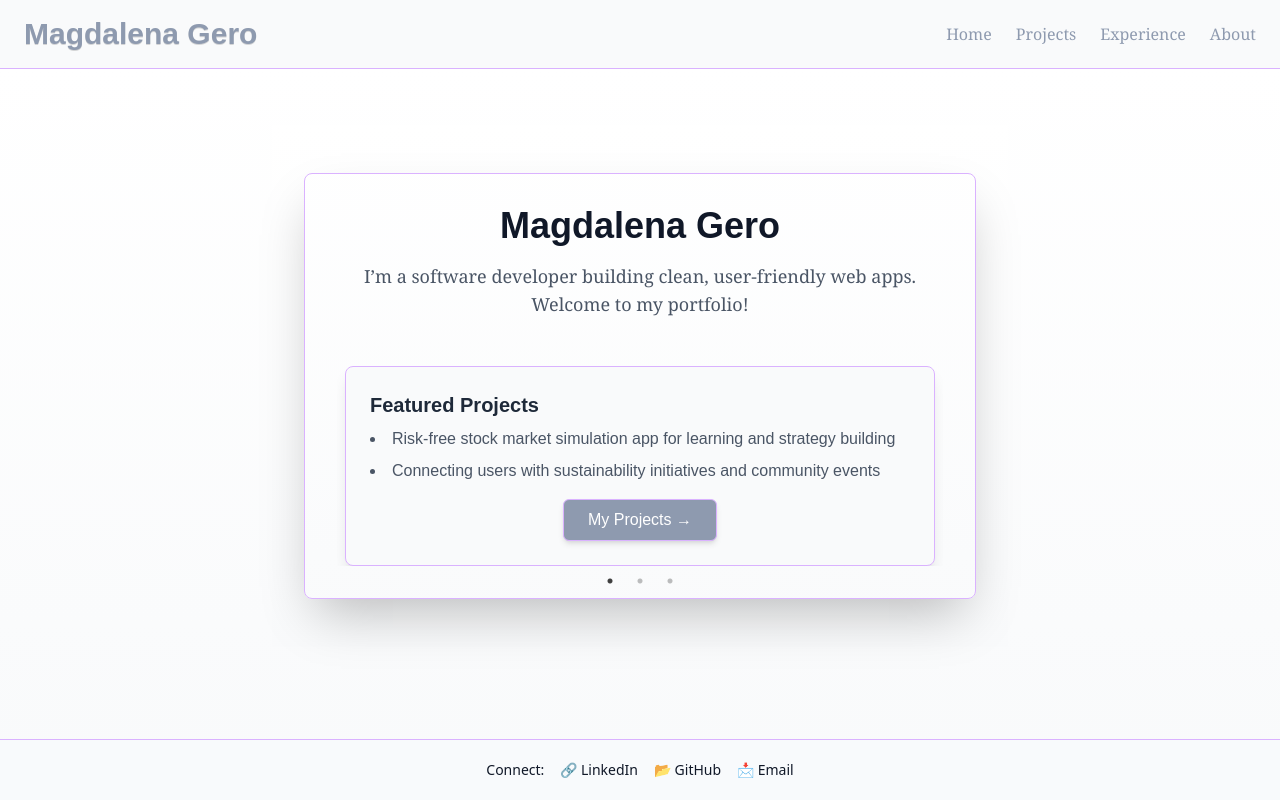
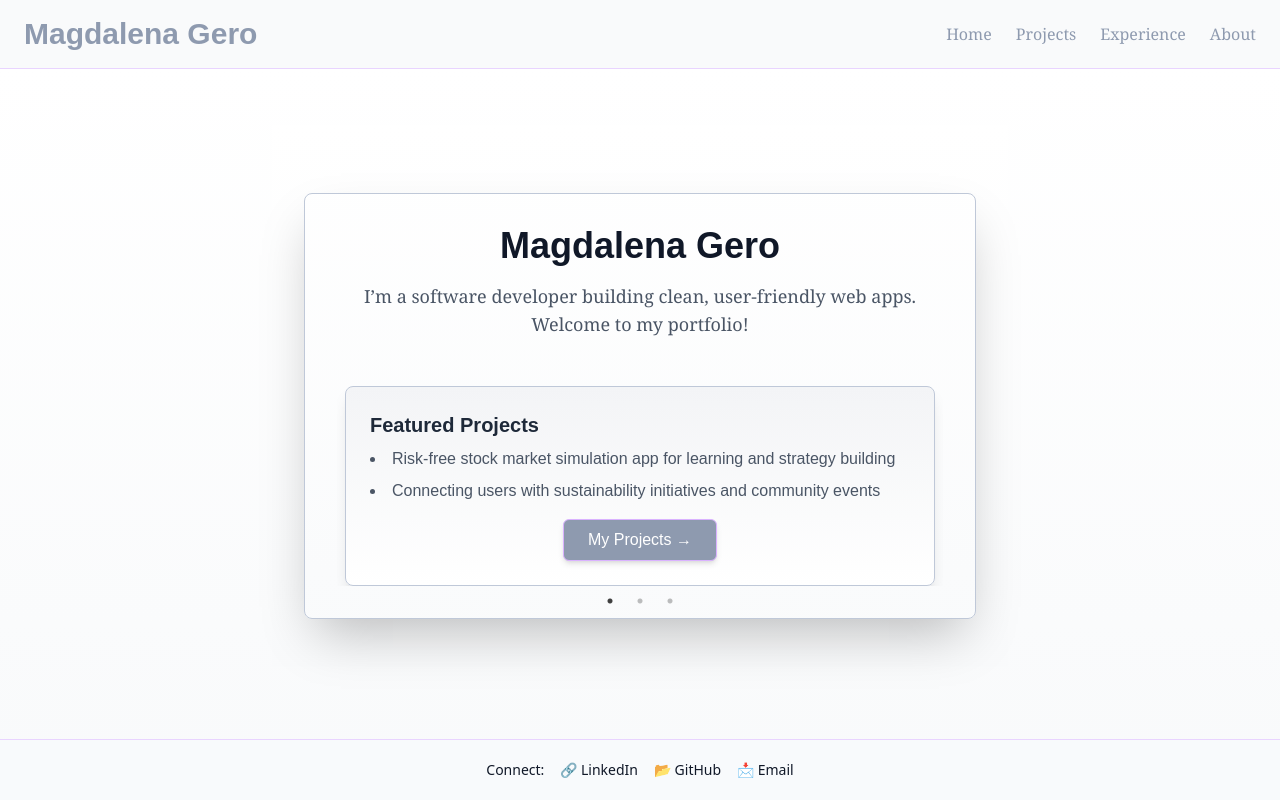
Before and after one commit to magdalenamaygero/my-portfolio, a Next.js app: page / in a window 1280 px wide. Built offline with nearby package versions, Linux system fonts and the light colour scheme.

Commit message:
changed border color to lighter, buttons aligned

```diff
--- a/src/app/about/page.tsx
+++ b/src/app/about/page.tsx
@@ -26,7 +26,6 @@ export default function AboutPage() {
     },
   ],
 };
-
 
   return (
 <main className="flex-1 px-6 py-12 bg-gradient-to-b from-white to-gray-50">
@@ -155,17 +154,17 @@ export default function AboutPage() {
               <h2 className="text-2xl font-semibold mb-6 text-gray-900">Where to Find Me</h2>
               <ul className="list-disc list-inside text-gray-600 space-y-2">
                 <li>
-                  <a href="https://www.linkedin.com/in/magdalenamgero/" target="_blank" rel="noopener noreferrer" className="hover:font-bold">
+                  <a href="https://www.linkedin.com/in/magdalenamgero/" target="_blank" rel="noopener noreferrer" className="hover:underline">
                     LinkedIn
                   </a>
                 </li>
                 <li>
-                  <a href="https://medium.com/@magdalenamgero" target="_blank" rel="noopener noreferrer" className="hover:font-bold">
+                  <a href="https://medium.com/@magdalenamgero" target="_blank" rel="noopener noreferrer" className="hover:underline">
                     Medium
                   </a>
                 </li>
                 <li>
-                  <a href="https://github.com/Magdalenamgero" target="_blank" rel="noopener noreferrer" className="hover:font-bold">
+                  <a href="https://github.com/Magdalenamgero" target="_blank" rel="noopener noreferrer" className="hover:underline">
                     GitHub
                   </a>
                 </li>
--- a/src/app/experience/page.tsx
+++ b/src/app/experience/page.tsx
@@ -7,6 +7,7 @@ import Slider from "react-slick";
 import "slick-carousel/slick/slick.css";
 import "slick-carousel/slick/slick-theme.css";
 
+export default function ExperiencePage() {
   const settings = {
     dots: true,
     infinite: true,
@@ -23,7 +24,6 @@ const settings = {
       },
     ],
   };
-
 
   const experiences = [
     {
@@ -45,8 +45,6 @@ const experiences = [
         "I teach coding to students ages 7–13 using visual and block-based programming tools like Scratch, WoofJS, and Scritch. My responsibilities include delivering personalized mentorship, leading STEM activities that promote creativity, problem-solving, and collaboration, and designing curricula to enhance engagement. I create supportive environments that encourage a growth mindset, intellectual confidence, and curiosity while guiding students through their individual learning journeys.",
     },
   ];
-
-export default function ExperiencePage() {
   return (
     <main className="flex-1 px-6 py-12 bg-gradient-to-b from-white to-gray-50">
       <PageContainer>
--- a/src/app/layout.tsx
+++ b/src/app/layout.tsx
@@ -20,7 +20,7 @@ export default function RootLayout({
     <html lang="en">
       <body className="flex flex-col min-h-screen bg-white text-gray-900 font-sans">
         {/* Navbar option: sticky top-0*/}
-        <nav className="w-full px-6 py-4 border-b border-purple-300 bg-gray-50 shadow-sm">
+        <nav className="w-full px-6 py-4 border-b border-purple-200 bg-gray-50 shadow-sm">
         <div className="flex justify-between items-center w-full">
           <div className="flex items-center space-x-4">
             {/* <Image
@@ -32,7 +32,8 @@ export default function RootLayout({
             /> */}
             <Link
               href="/"
-              className="text-3xl font-semibold text-[#8E9AAF] hover:text-[#7898d2] text-shadow-2xs hover:transition-colors duration-100">
+              className="text-3xl font-semibold text-[#8E9AAF] bg-clip-text hover:text-[#7898d2] hover:transition-colors duration-200"
+>
               Magdalena Gero
             </Link>
           </div>
@@ -89,7 +90,7 @@ export default function RootLayout({
         </main>
 
         {/* Footer */}
-        <footer className="border-t border-purple-300 bg-slate-50 text-gray-900 text-sm font-sans text-center py-5">
+        <footer className="border-t border-purple-200 bg-slate-50 text-gray-900 text-sm font-sans text-center py-5">
           Connect:
           <a href="https://linkedin.com/in/magdalena-may-gero" className="ml-4 hover:underline" target="_blank" rel="noopener noreferrer">
             🔗 LinkedIn
--- a/src/app/projects/page.tsx
+++ b/src/app/projects/page.tsx
@@ -61,7 +61,7 @@ export default function ProjectsPage() {
           <Slider {...settings}>
             {projects.map((project, index) => (
               <div key={index} className="px-2">
-                <div className="border border-purple-300 bg-gray-50 rounded-lg p-6 shadow-lg text-left w-full">
+                <div className="border border-[#bfc8d8] bg-gradient-to-b from-gray-100 to-white rounded-lg p-6 shadow-lg text-left w-full">
                   <h3 className="text-xl font-semibold text-gray-800 mb-2">{project.title}</h3>
                   <ul className="list-disc list-inside text-gray-600 space-y-2 mb-4">
                     {project.items.map((item, idx) => (
--- a/src/components/ExperienceCard.tsx
+++ b/src/components/ExperienceCard.tsx
@@ -8,7 +8,7 @@ type Props = {
 
 export default function ExperienceCard({ title, items, dates }: Props) {
   return (
-    <div className="border border-purple-300 bg-gray-50 rounded-lg p-6 shadow-lg text-left w-full">
+    <div className="border border-[#bfc8d8] bg-gradient-to-b from-gray-100 to-white rounded-lg p-6 shadow-lg text-left w-full">
       <h3 className="text-xl font-semibold text-gray-800 mb-2">{title}</h3>
       <p className="text-sm text-gray-500 mb-4">{dates}</p>
       <p className="text-gray-600 font-serif leading-7 whitespace-pre-line">
--- a/src/components/PageContainer.tsx
+++ b/src/components/PageContainer.tsx
@@ -9,7 +9,7 @@ export const metadata: Metadata = {
 
 export default function PageContainer({ children }: { children: React.ReactNode }) {
   return (
-    <div className="max-w-full sm:max-w-2xl px-4 sm:px-6 md:px-8 mx-auto py-8 shadow-2xl bg-grey-50 rounded-lg border-1 border-purple-300">
+    <div className="max-w-full sm:max-w-2xl px-4 sm:px-6 md:px-8 mx-auto py-8 shadow-2xl bg-grey-200 rounded-lg border-1 border-[#bfc8d8] mt-5">
       {children}
     </div>
   );
--- a/src/components/PreviewCard.tsx
+++ b/src/components/PreviewCard.tsx
@@ -10,7 +10,7 @@ type PreviewCardProps = {
 
 export default function PreviewCard({ title, items, href, buttonText }: PreviewCardProps) {
   return (
-    <div className="border border-purple-300 bg-gray-50 rounded-lg p-6 shadow-lg text-left w-full">
+    <div className="border border-[#bfc8d8] bg-gradient-to-b from-gray-100 to-white rounded-lg p-6 shadow-lg text-left w-full">
       <h3 className="text-xl font-semibold text-gray-800 mb-2">{title}</h3>
       <ul className="list-disc list-inside text-gray-600 space-y-2">
         {items.map((item, index) => (
@@ -20,7 +20,7 @@ export default function PreviewCard({ title, items, href, buttonText }: PreviewC
       <div className="flex justify-center">
         <Link
           href={href}
-          className="inline-block mt-4 px-6 py-2 w-fit text-center shadow-md border border-purple-300 bg-[#8E9AAF] text-white rounded-md hover:bg-[#7898d2] transition-transform duration-200 hover:-translate-y-1 hover:scale-105"
+          className="inline-block mt-4 px-6 py-2 w-fit text-center shadow-md border border-purple-300 bg-[#8E9AAF] text-white rounded-md hover:bg-[#7898d2] transition-transform duration-200 hover:scale-101"
           >
           {buttonText}
         </Link>
```
Lines whose indentation alone changed are shown as unchanged.
